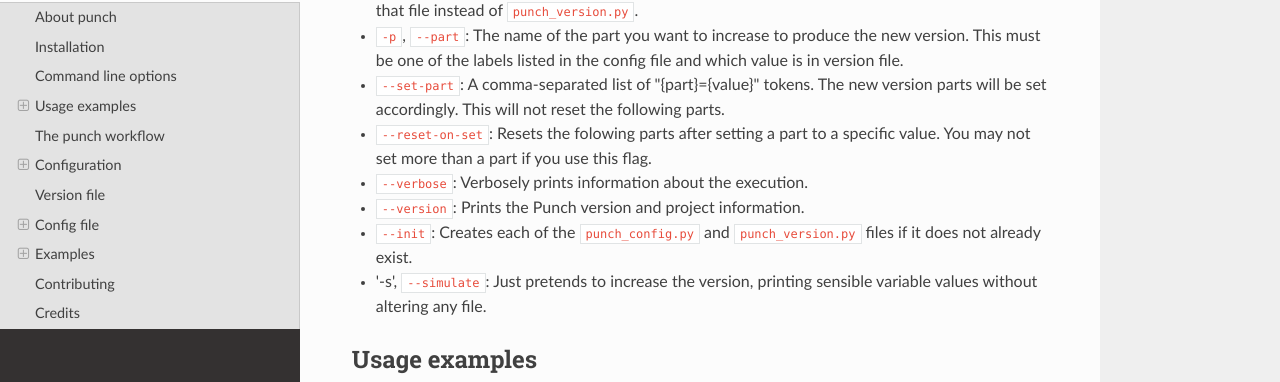
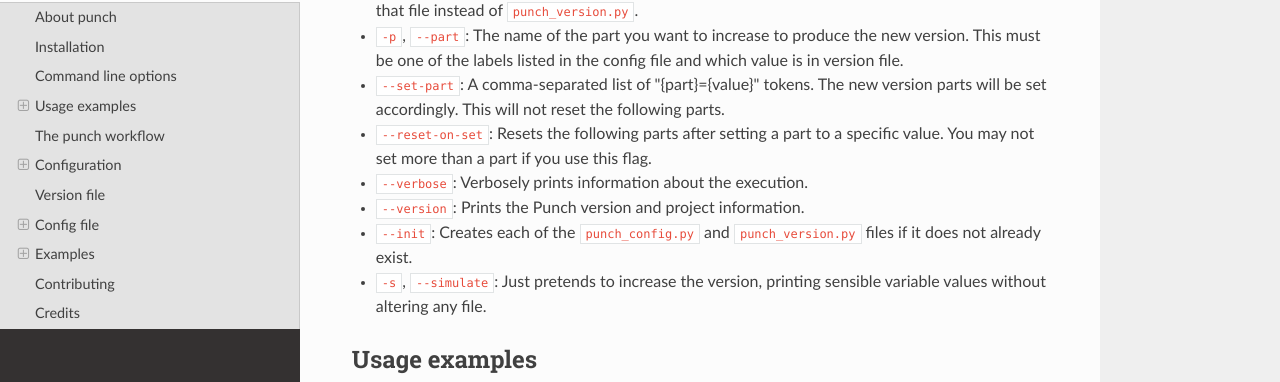
Before and after one commit to lgiordani/punch, an MkDocs documentation site: the page built from docs/index.md, in a window 1280 px wide and 900 px high, scrolled down 912 px. Shown: the part 134-516 px from the top of the window. Built offline with MkDocs 1.6.1, drawn with Linux system fonts in a browser that asks for light colours; nearby versions of some CDN libraries.

Commit message:
Fixed issues #3, #4, #5

```diff
--- a/docs/index.md
+++ b/docs/index.md
@@ -39,11 +39,11 @@
 * `-v`, `--version_file`: If you name your version file differently you may tell Punch here to load that file instead of `punch_version.py`.
 * `-p`, `--part`: The name of the part you want to increase to produce the new version. This must be one of the labels listed in the config file and which value is in version file.
 * `--set-part`: A comma-separated list of "{part}={value}" tokens. The new version parts will be set accordingly. This will not reset the following parts.
-* `--reset-on-set`: Resets the folowing parts after setting a part to a specific value. You may not set more than a part if you use this flag.
+* `--reset-on-set`: Resets the following parts after setting a part to a specific value. You may not set more than a part if you use this flag.
 * `--verbose`: Verbosely prints information about the execution.
 * `--version`: Prints the Punch version and project information.
 * `--init`: Creates each of the `punch_config.py` and `punch_version.py` files if it does not already exist.
-* '-s', `--simulate`: Just pretends to increase the version, printing sensible variable values without altering any file.
+* `-s`, `--simulate`: Just pretends to increase the version, printing sensible variable values without altering any file.
 
 ## Usage examples
 
--- a/setup.py
+++ b/setup.py
@@ -11,7 +11,8 @@
     history = history_file.read()
 
 requirements = [
-    # TODO: put package requirements here
+    'jinja2',
+    'six'
 ]
 
 test_requirements = [
```
Also changed, not shown: 1 other file.
